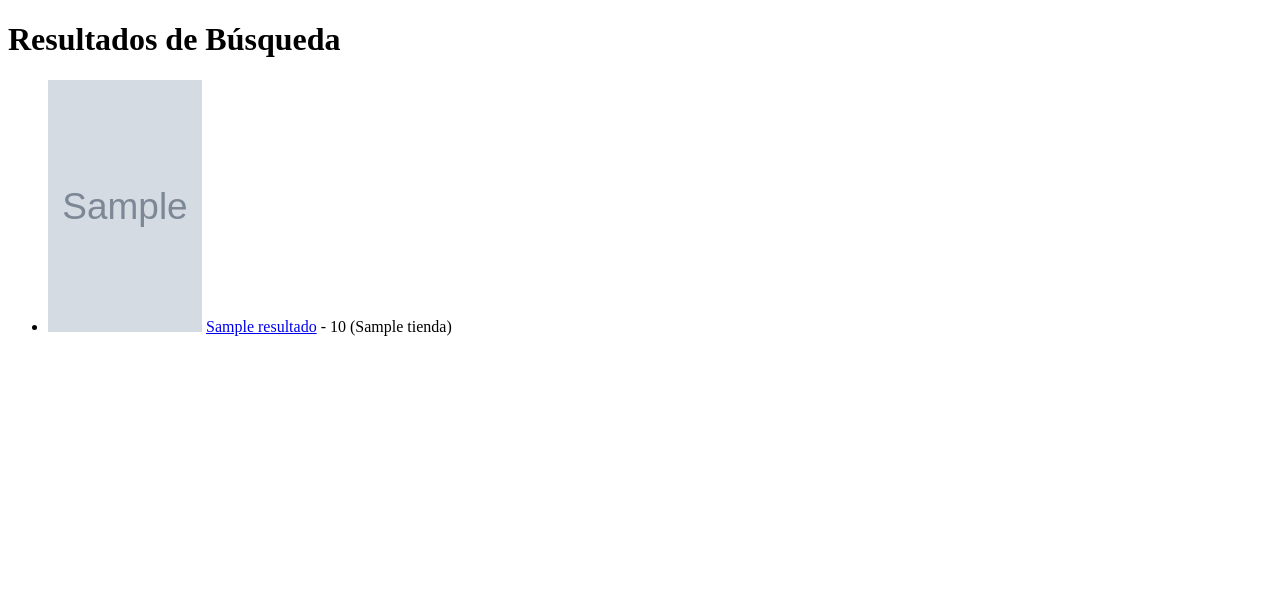
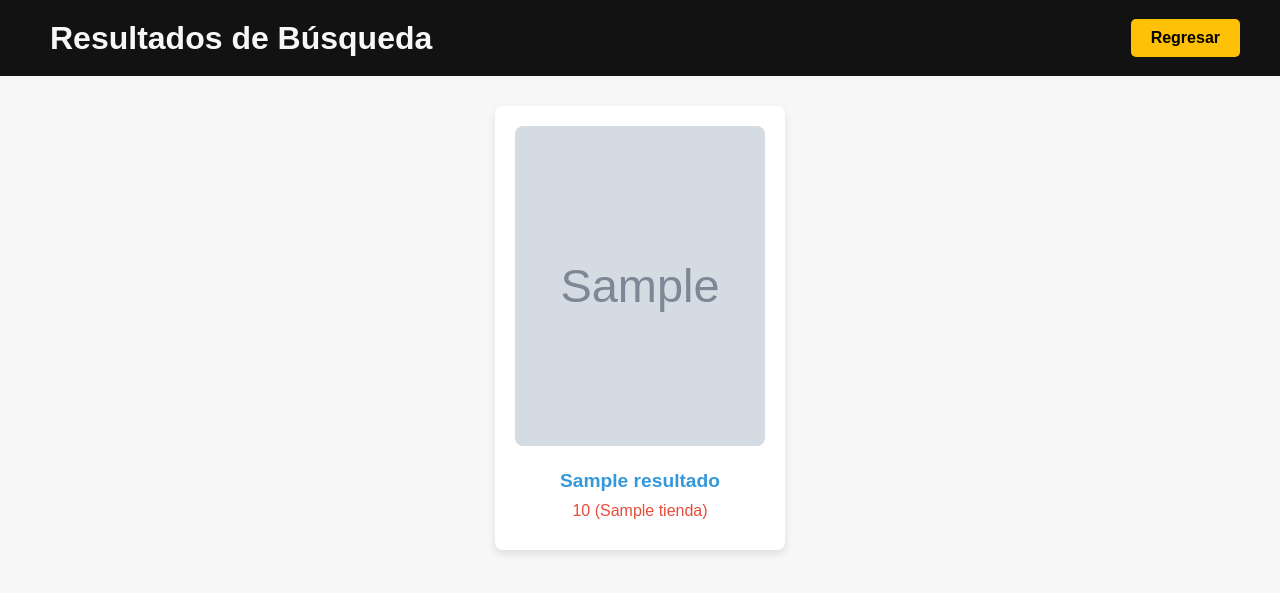
Before and after one commit to RoYDraxT/Plataforma-de-Optimizacion-para-la-Compra-de-Libros, a Flask app: template app/templates/resultados.html in a window 1280 px wide; the page is wider, and only the part inside the window is pictured. Shown: the top 593 px of that part. Run offline with Flask 3, Linux system fonts and the light colour scheme; the template is opened without the code that fills it: most values are stand-ins (such as "Sample title", 1, 10 or a date in 2020); grey boxes marked "Sample" are stand-in pictures.

Commit message:
Estilización de Resultados

```diff
--- a/app/app.py
+++ b/app/app.py
@@ -1,7 +1,5 @@
 from flask import Flask, render_template, request
-from bs4 import BeautifulSoup
-import requests
-from scraping import buscar_precio_libro_crisol, buscar_precio_libro_sbs, buscar_precio_libro_la_familia
+from scraping import buscar_precios
 
 app = Flask(__name__)
 
@@ -13,13 +11,7 @@ def index():
 def buscar():
     nombre_libro = request.form['nombre_libro']
 
-    # Llamadas a funciones de scraping
-    resultados_crisol = buscar_precio_libro_crisol(nombre_libro)[:3]
-    resultados_sbs = buscar_precio_libro_sbs(nombre_libro)[:3]
-    resultados_familia = buscar_precio_libro_la_familia(nombre_libro)[:3]
-
-    # Combina todos los resultados
-    resultados = resultados_crisol + resultados_sbs + resultados_familia
+    resultados = buscar_precios(nombre_libro)
 
     return render_template('resultados.html', resultados=resultados)
 if __name__ == '__main__':
--- a/app/static/style.css
+++ b/app/static/style.css
@@ -4,11 +4,12 @@ body {
     padding: 0;
     font-family: 'Poppins', sans-serif;
     background-color: #f7f7f7;
-    color: #fff;
+    color: #f7f7f7; /* Cambié a un color más oscuro para mejorar la legibilidad */
 }
 
 h1, h2, h3, p {
     margin: 0;
+
 }
 
 a {
@@ -34,9 +35,25 @@ ul {
     z-index: 10;
 }
 
+.navbar_res {
+    display: flex;
+    justify-content: space-between;
+    align-items: center;
+    padding: 1.5% 50px;
+    background-color: rgba(0, 0, 0, 0.925);
+    position: static;
+    width: 100%;
+    z-index: 10;
+}
+
 .navbar .logo {
     font-size: 1.5em;
     font-weight: 600;
+}
+
+.navbar_res .logo_res {
+    font-size: 2em;
+    font-weight: 650;
 }
 
 .nav-links {
@@ -121,6 +141,21 @@ input[type="text"] {
 .btn-primary {
     background-color: #ffc107;
     color: #000;
+    margin-left: 10px;
+}
+
+.btn-primary_res {
+    background-color: #ffc107;
+    color: #000;
+    margin-right: 90px;
+}
+
+.btn-primary_res, .btn-secondary {
+    padding: 10px 20px;
+    font-size: 1em;
+    font-weight: 600;
+    border-radius: 5px;
+    transition: background-color 0.3s ease, color 0.3s ease;
 }
 
 .btn-primary:hover {
@@ -137,3 +172,64 @@ input[type="text"] {
     background-color: #fff;
     color: #000;
 }
+
+/* Estilos para la lista de productos */
+.resultados {
+    display: flex;
+    flex-wrap: wrap;
+    justify-content: center;
+    padding: 20px;
+}
+
+.producto {
+    background-color: white;
+    box-shadow: 0 4px 8px rgba(0, 0, 0, 0.1);
+    margin: 10px;
+    padding: 20px;
+    border-radius: 8px;
+    width: 250px;
+    text-align: center;
+    transition: transform 0.3s ease-in-out;
+}
+
+.producto:hover {
+    transform: translateY(-10px);
+}
+
+.producto img {
+    width: 100%;
+    height: 320px;
+    height: cover;
+    border-radius: 8px;
+}
+
+.producto h3 {
+    font-size: 1.2rem;
+    color: #34495e;
+    margin: 10px 0;
+}
+
+.producto p {
+    font-size: 1rem;
+    color: #e74c3c;
+    margin: 10px 0;
+}
+
+.producto a {
+    color: #3498db;
+    text-decoration: none;
+    font-weight: bold;
+    margin-top: 10px;
+    display: inline-block;
+}
+
+.producto a:hover {
+    text-decoration: underline;
+}
+
+/* Estilos para la lista si no hay resultados */
+.no-resultados {
+    text-align: center;
+    font-size: 1.2rem;
+    color: #95a5a6;
+}
--- a/app/templates/resultados.html
+++ b/app/templates/resultados.html
@@ -3,22 +3,27 @@
 <head>
     <meta charset="UTF-8">
     <meta name="viewport" content="width=device-width, initial-scale=1.0">
-    <title>Resultados de Búsqueda</title>
+    <title>FindMyBook</title>
+    <link rel="stylesheet" href="{{ url_for('static', filename='style.css') }}">
 </head>
 <body>
-    <h1>Resultados de Búsqueda</h1>
-    {% if resultados %}
-        <ul>
-        {% for resultado in resultados %}
-            <li>
-                <img src="{{ resultado.imagen }}" alt="{{ resultado.titulo }}" width="154" height="252" />
+    <header class="navbar_res">
+        <div class="logo_res">Resultados de Búsqueda</div>
+        <a href="{{ url_for('index') }}" class="btn-primary_res">Regresar</a>
+    </header>
 
-                <a href="{{ resultado.link }}">{{ resultado.titulo }}</a> - {{ resultado.precio }} ({{ resultado.tienda }})
-            </li>
-        {% endfor %}
-        </ul>
-    {% else %}
-        <p>No se encontraron resultados.</p>
-    {% endif %}
+    <div class="resultados">
+        {% if resultados %}
+            {% for resultado in resultados %}
+                <div class="producto">
+                    <img src="{{ resultado.imagen }}" alt="{{ resultado.titulo }}" />
+                    <h3><a href="{{ resultado.link }}">{{ resultado.titulo }}</a></h3>
+                    <p>{{ resultado.precio }} ({{ resultado.tienda }})</p>
+                </div>
+            {% endfor %}
+        {% else %}
+            <p class="no-resultados">No se encontraron resultados.</p>
+        {% endif %}
+    </div>
 </body>
 </html>
```
Also changed, not shown: other parts of app/static/style.css (+12 -9 lines), app/scraping.py (+20 -3 lines), app/templates/index.html (+5 -4 lines).
